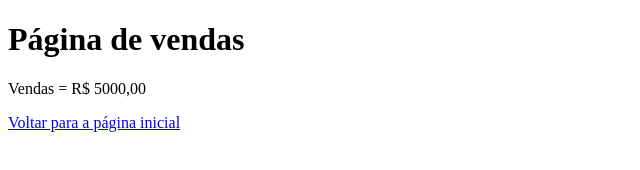
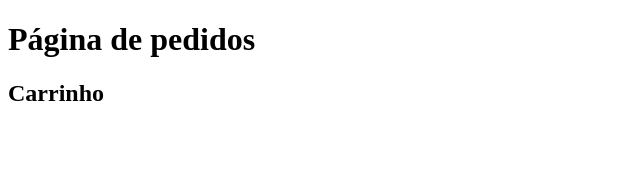
Before and after one commit to gmorenosp/aulagithub2, a plain HTML site: page pedidos.html in a window 1280 px wide. Shown: the whole page, without its empty margins (0-640 px from the left). Drawn offline with Linux system fonts and the light colour scheme.

Commit message:
(v) Carrinho Criado

```diff
--- a/pedidos.html
+++ b/pedidos.html
@@ -7,8 +7,7 @@
     <title>Document</title>
 </head>
 <body>
-    <h1>Página de vendas</h1>
-    <p>Vendas = R$ 5000,00</p>
-    <a href="index.html"> Voltar para a página inicial</a>
-</body>
+    <h1>Página de pedidos</h1>
+    <h2>Carrinho</h2>
+ </body>
 </html>
```
